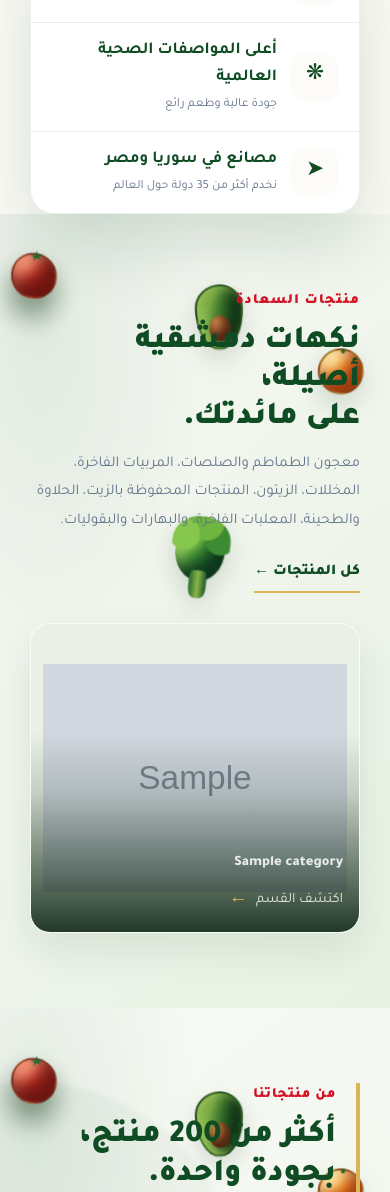
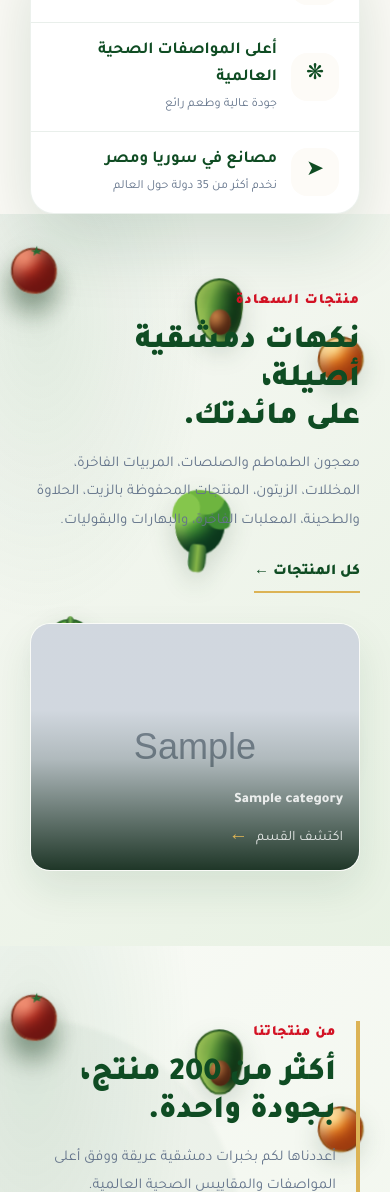
Before and after one commit to Aboodbr/alsaadah-landing-page, a PHP site: page / in a window 390 px wide. Shown: the part 960-2152 px from the top of the page. Run offline with PHP 8.4, Linux system fonts and the light colour scheme; tables that the repository leaves empty or names only in its code hold one stand-in row (values such as "Sample post"); grey boxes marked "Sample" are stand-in pictures.

Commit message:
Card shape: landscape 4:3 category cards

```diff
--- a/assets/css/index.css
+++ b/assets/css/index.css
@@ -61,6 +61,8 @@
     overflow: hidden;
     background: #eef4e9;
     isolation: isolate;
+    aspect-ratio: 4 / 3;
+    min-height: 0;
 }
 
 .neo-category img {
@@ -68,9 +70,9 @@
     inset: 0;
     width: 100%;
     height: 100%;
-    object-fit: contain;
+    object-fit: cover;
     object-position: center;
-    padding: 18px;
+    padding: 0;
     transition: transform 0.6s ease;
 }
 
@@ -92,7 +94,7 @@
 /* Mobile adjustments */
 @media (max-width: 760px) {
     .neo-category img {
-        padding: 12px;
+        padding: 0;
     }
 }
 
@@ -229,3 +231,5 @@
 
 /* Fix doubled arrows on category cards: only the outer link text gets the arrow */
 .neo-category-content h3 span:after,.neo-category-content span span:after{content:none}
+/* Landscape category cards: the 4:3 ratio sets the height, so drop the old fixed min-heights */
+.neo-category,.neo-category-grid .neo-category{min-height:0}
```
